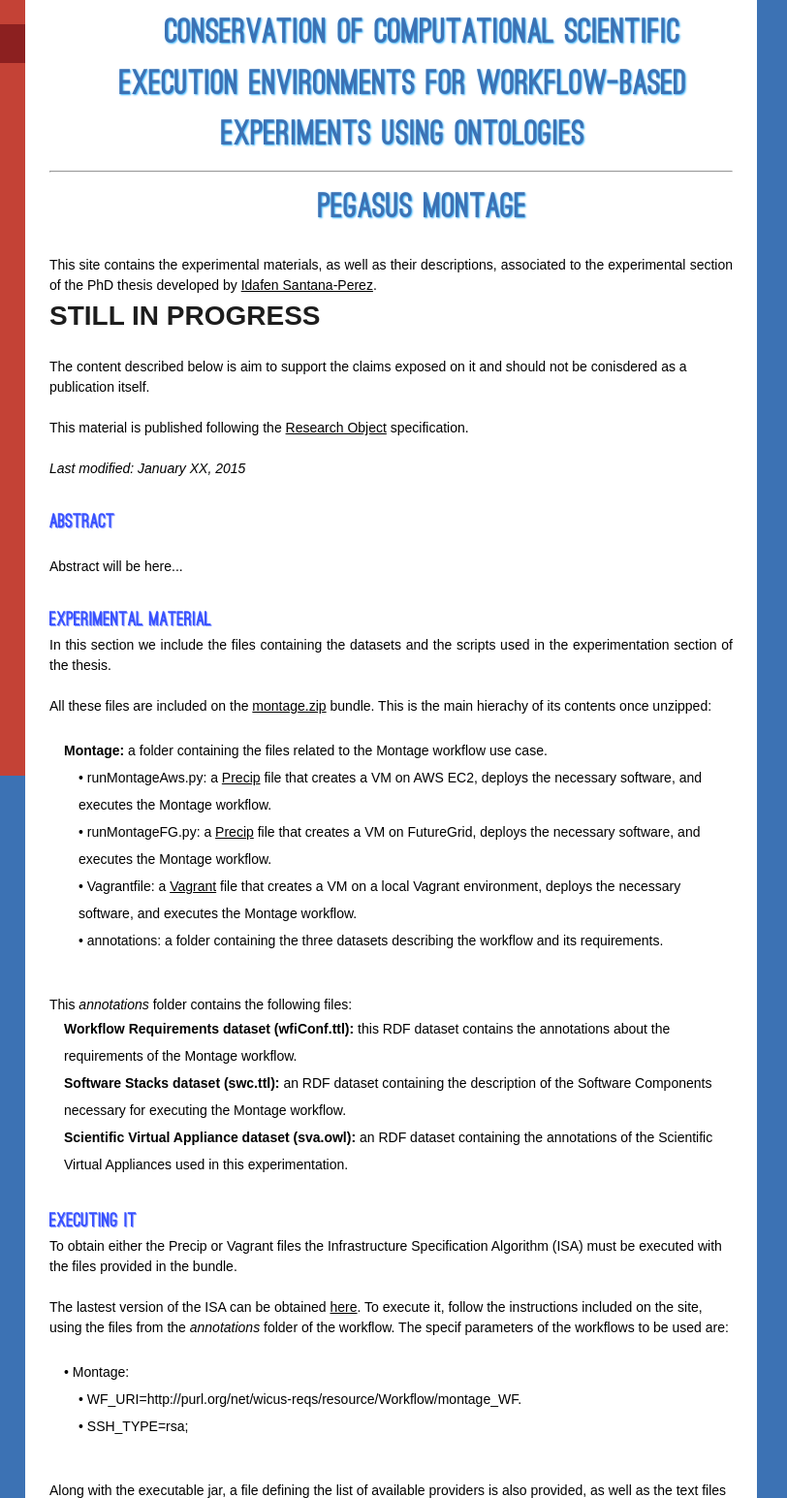
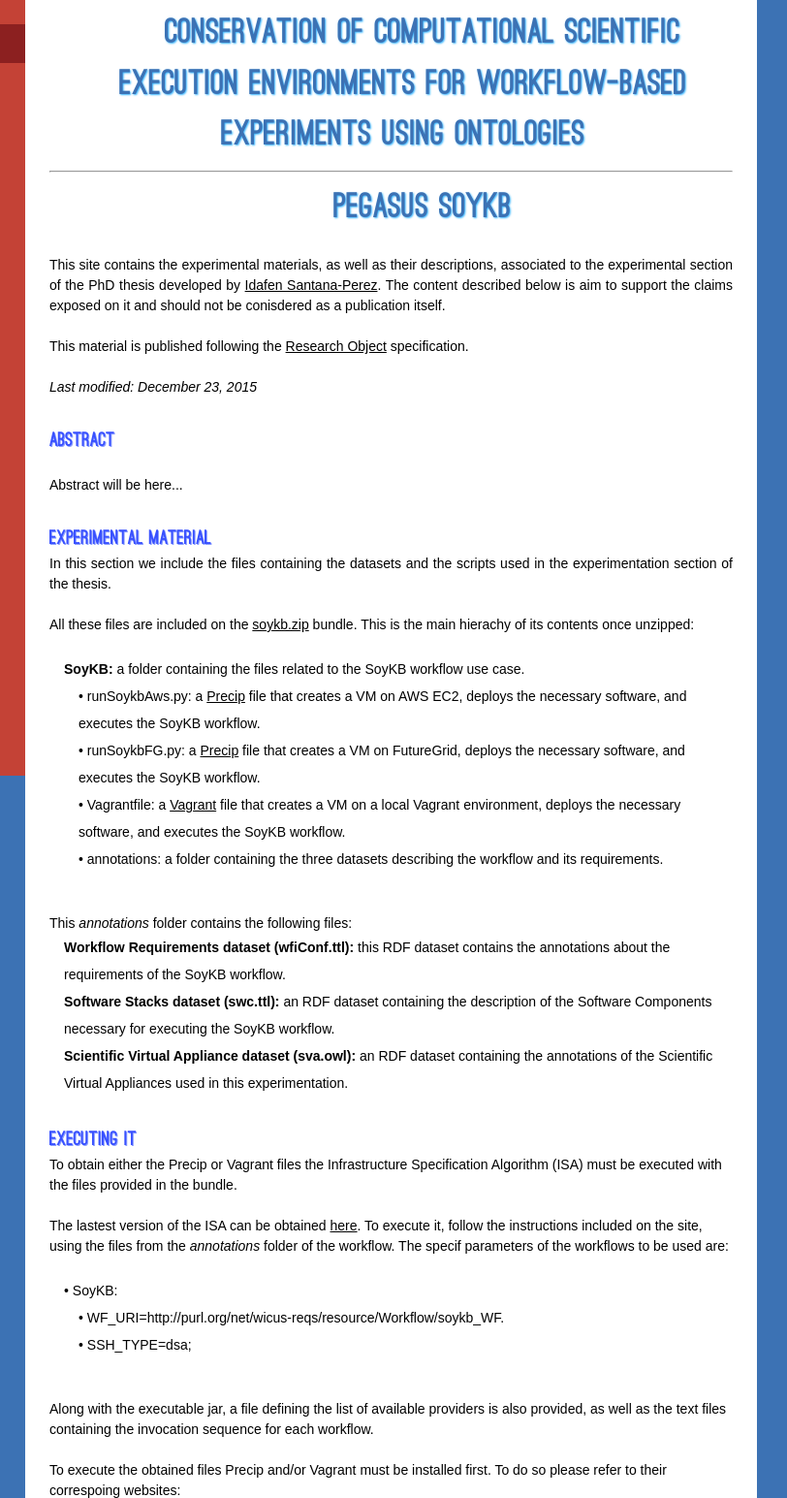
Before and after one commit to idafensp/ResearchObjects, a plain HTML site: page WICUS_Pegasus_Soykb/index.html in a window 1280 px wide. Shown: the top 1545 px of the page at 97% size, 344-1156 px from the left. Drawn offline with Linux system fonts and the light colour scheme.

Commit message:
blast added and pegasus bugs fixed

```diff
--- a/WICUS_Pegasus_Soykb/index.html
+++ b/WICUS_Pegasus_Soykb/index.html
@@ -46,21 +46,17 @@
        <!-- page home -->
        <div class="page_content">
         <h3  class="page_title" property="dc:title schema:name"> &bull; Conservation of Computational Scientific Execution Environments for Workflow-based Experiments Using Ontologies</h3><hr>
-        <h3  class="page_title" property="dc:title schema:name"> &bull; Pegasus Montage</h3>
+        <h3  class="page_title" property="dc:title schema:name"> &bull; Pegasus SoyKB</h3>
 <div class="space"> </div>
 <div class="clear"> </div>
 <p>This site contains the experimental materials, as well as their descriptions, associated to the experimental section of the PhD thesis developed by <a href="http://delicias.dia.fi.upm.es/~isantana/">Idafen Santana-Perez</a>.
-
-<br>
-<h1>STILL IN PROGRESS</h1>
-<br>
 
 The content described below is aim to support the claims exposed on it and should not be conisdered as a publication itself.
 <br><br>
 This material is published following the <a href="http://www.researchobject.org/">Research Object</a> specification.
 <br><br>
 
-<i>Last modified: January XX, 2015</i>
+<i>Last modified: December 23, 2015</i>
 
 </p>
 </div>
@@ -82,14 +78,14 @@ Abstract will be here... </p>
 
 In this section we include the files containing the datasets and the scripts used in the experimentation section of the thesis.
 <br><br>
-All these files are included on the <a href="http://delicias.dia.fi.upm.es/public_html/RO/WICUS/WICUS_Pegasus_Montage/montage.zip">montage.zip</a> bundle. This is the main hierachy of its contents once unzipped:
+All these files are included on the <a href="http://delicias.dia.fi.upm.es/public_html/RO/WICUS/WICUS_Pegasus_Soykb/soykb.zip">soykb.zip</a> bundle. This is the main hierachy of its contents once unzipped:
 <br><br>
 <ul>
-<li> <b>Montage:</b> a folder containing the files related to the Montage workflow use case.
+<li> <b>SoyKB:</b> a folder containing the files related to the SoyKB workflow use case.
 	<ul>
-		<li> &bull; runMontageAws.py: a <a href="http://pegasus.isi.edu/precip">Precip</a> file that creates a VM on AWS EC2, deploys the necessary software, and executes the Montage workflow.
-		<li> &bull; runMontageFG.py: a <a href="http://pegasus.isi.edu/precip">Precip</a> file that creates a VM on FutureGrid, deploys the necessary software, and executes the Montage workflow.
-		<li> &bull; Vagrantfile: a <a href="https://www.vagrantup.com/">Vagrant</a> file that creates a VM on a local Vagrant environment, deploys the necessary software, and executes the Montage workflow.
+		<li> &bull; runSoykbAws.py: a <a href="http://pegasus.isi.edu/precip">Precip</a> file that creates a VM on AWS EC2, deploys the necessary software, and executes the SoyKB workflow.
+		<li> &bull; runSoykbFG.py: a <a href="http://pegasus.isi.edu/precip">Precip</a> file that creates a VM on FutureGrid, deploys the necessary software, and executes the SoyKB workflow.
+		<li> &bull; Vagrantfile: a <a href="https://www.vagrantup.com/">Vagrant</a> file that creates a VM on a local Vagrant environment, deploys the necessary software, and executes the SoyKB workflow.
 		<li> &bull; annotations: a folder containing the three datasets describing the workflow and its requirements.
 	</ul>
 </ul>
@@ -99,8 +95,8 @@ All these files are included on the <a href="http://delicias.dia.fi.upm.es/publi
 This <i>annotations</i> folder contains the following files:
 
 <ul>
-<li> <b>Workflow Requirements dataset (wfiConf.ttl):</b> this RDF dataset contains the annotations about the requirements of the Montage workflow.
-<li> <b>Software Stacks dataset (swc.ttl):</b> an RDF dataset containing the description of the Software Components necessary for executing the Montage workflow.
+<li> <b>Workflow Requirements dataset (wfiConf.ttl):</b> this RDF dataset contains the annotations about the requirements of the SoyKB workflow.
+<li> <b>Software Stacks dataset (swc.ttl):</b> an RDF dataset containing the description of the Software Components necessary for executing the SoyKB workflow.
 <li> <b>Scientific Virtual Appliance dataset (sva.owl):</b> an RDF dataset containing the annotations of the  Scientific Virtual Appliances used in this experimentation.
 </ul>
 
@@ -119,21 +115,12 @@ The lastest version of the ISA can be obtained <a href="https://github.com/idafe
     To execute it, follow the instructions included on the site, using the files from the <i>annotations</i> folder of the workflow. The specif parameters of the workflows to be used are:
 <br><br>
 	<ul>
-		<li> &bull; Montage:
-			<ul>
-				<li> &bull;  WF_URI=http://purl.org/net/wicus-reqs/resource/Workflow/montage_WF.
-				<li> &bull;  SSH_TYPE=rsa;
-			</ul>
-<!--		<li> &bull; Epigenomics:
-			<ul>
-				<li> &bull;  WF_URI=http://purl.org/net/wicus-reqs/resource/Workflow/genome-dax_WF.
-				<li> &bull;  SSH_TYPE=rsa;
-			</ul>
 		<li> &bull; SoyKB:
 			<ul>
 				<li> &bull;  WF_URI=http://purl.org/net/wicus-reqs/resource/Workflow/soykb_WF.
 				<li> &bull;  SSH_TYPE=dsa;
-			</ul>-->
+			</ul>
+
 	</ul>
 <br><br>
 Along with the executable jar, a file defining the list of available providers is also provided, as well as the text files containing the invocation sequence for each workflow.
@@ -155,13 +142,13 @@ For executing it the Precip scripts, either the ones provided on the bundle or t
 		<li> &bull; FutureGrid instructions:
 			<ul>
 				<li> &bull; Set the OPENSTACK_URL, OPENSTACK_ACCESS_KEY, and OPENSTACK_SECRET_KEY environment variables, indicating the endpoint URL and the access and secret keys of the user on FutureGrid.</li>
-				<li>  &bull; Execute the corresponding file (e.g. "python precipMontageFG.py")</li>
+				<li>  &bull; Execute the corresponding file (e.g. "python runSoykbFG.py")</li>
 			</ul>
 		</li>
 		<li> &bull; AWS inctructions:
 			<ul>
 				<li> &bull; Set the AMAZON_EC2_REGION, AMAZON_EC2_URL, AMAZON_EC2_ACCESS_KEY, and AMAZON_EC2_SECRET_KEY environment variables, indicating the AWS region and AWS endpoint to be used, and the access and secret keys of the user on AWS.</li>
-				<li> &bull; Execute the corresponding file (e.g. "python precipMontageAws.py")</li>
+				<li> &bull; Execute the corresponding file (e.g. "python runSoykbAws.py")</li>
 			</ul>
 		</li>
 	</ul>
```
Also changed, not shown: WICUS_Makeflow_Blast/index.html (+17 -24 lines), WICUS_Pegasus_Epigenomics/index.html (+3 -6 lines), WICUS_Pegasus_Montage/index.html (+1 -1 lines), 2 other files.
